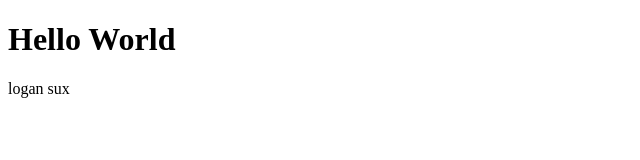
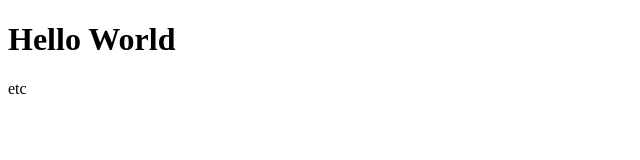
Before and after one commit to JohnoRobson/johnorobson.github.io, a plain HTML site: page index.html in a window 1280 px wide. Shown: the full height of the page, 0-640 px from the left. Drawn offline with Linux system fonts and the light colour scheme.

Commit message:
Edited the paragraph content

```diff
--- a/index.html
+++ b/index.html
@@ -2,6 +2,6 @@
 <html>
 <body>
 <h1>Hello World</h1>
-<p>logan sux</p>
+<p>etc</p>
 </body>
 </html>
```
